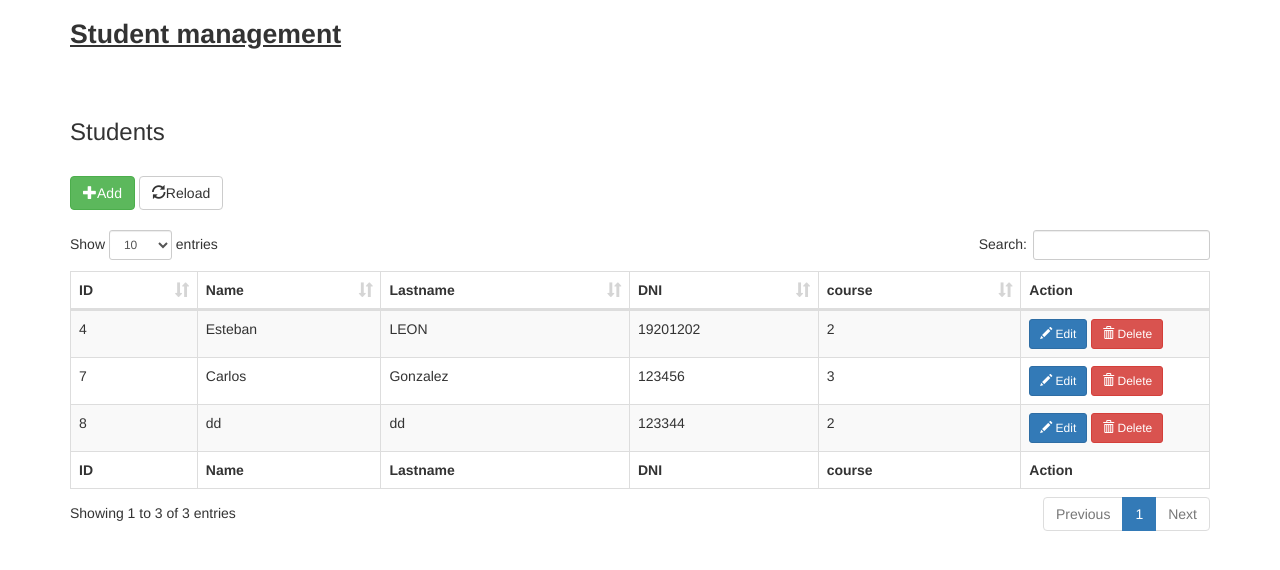
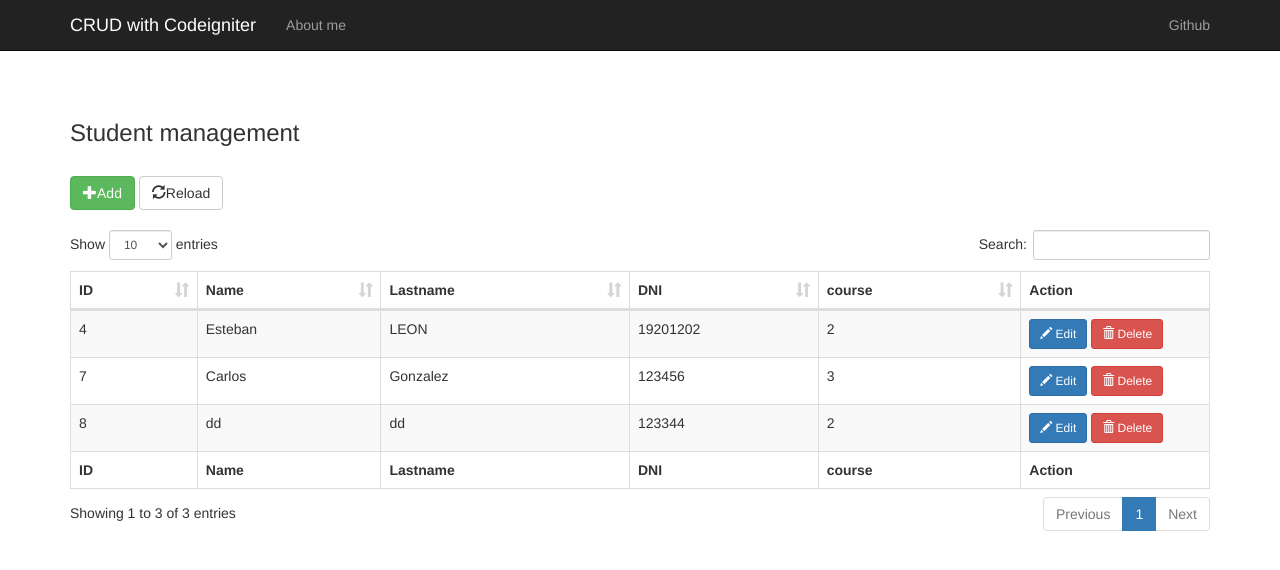
Before and after one commit to eleonsolar/crud-demo, a CodeIgniter app: page /crud-demo/ in a window 1280 px wide. Shown: the top 570 px of the page. Run offline with CodeIgniter, Linux system fonts and the light colour scheme; data comes from the database, SQL or seed files in the repository.

Commit message:
Update add nav bar and demo URL

```diff
--- a/application/views/estudiante/index.php
+++ b/application/views/estudiante/index.php
@@ -4,7 +4,7 @@
     <meta charset="utf-8">
     <meta http-equiv="X-UA-Compatible" content="IE=edge">
     <meta name="viewport" content="width=device-width, initial-scale=1">
-    <title>Student management web app </title>
+    <title>CRUD Student management</title>
     <link href="http://localhost/crud-demo/assets/bootstrap/css/bootstrap.min.css" rel="stylesheet">
     <link href="http://localhost/crud-demo/assets/datatables/css/dataTables.bootstrap.css" rel="stylesheet">
     <!-- HTML5 shim and Respond.js for IE8 support of HTML5 elements and media queries -->
@@ -16,11 +16,31 @@
     </head>
 <body>
 
-    <div class="container">
-        <h1 style="font-size:20pt;font-weight:bold;text-decoration:underline;">Student management</h1>
-        <br />
-        <br />
-        <h3>Students</h3>
+    <nav class="navbar navbar-inverse navbar-fixed-top">
+      <div class="container">
+        <div class="navbar-header">
+          <button type="button" class="navbar-toggle collapsed" data-toggle="collapse" data-target="#navbar" aria-expanded="false" aria-controls="navbar">
+            <span class="sr-only">Toggle navigation</span>
+            <span class="icon-bar"></span>
+            <span class="icon-bar"></span>
+            <span class="icon-bar"></span>
+          </button>
+          <a class="navbar-brand" style="color:#fff" href="http://localhost/crud-demo/">CRUD with Codeigniter</a>
+        </div>
+        <div id="navbar" class="collapse navbar-collapse">
+          <ul class="nav navbar-nav ">
+            <li><a href="http://eleonsolar.com">About me</a></li>
+          </ul>
+          <div class="nav navbar-nav navbar-right">
+            <li><a href="https://github.com/eleonsolar/crud-demo">Github</a></li>
+          </div>
+        </div><!--/.nav-collapse -->
+
+      </div>
+    </nav>
+
+    <div class="container" style="margin-top:100px">
+        <h3>Student management</h3>
         <br />
         <button class="btn btn-success" onclick="addEstudiante()"><i class="glyphicon glyphicon-plus"></i>Add</button>
         <button class="btn btn-default" onclick="reloadTable()"><i class="glyphicon glyphicon-refresh"></i>Reload</button>
@@ -182,7 +202,7 @@ function save()
                     $('[name="'+data.inputerror[i]+'"]').next().text(data.error_string[i]); //select span help-block class set text error string
                 }
             }
-            $('#btnSave').text('Guardar'); //change button text
+            $('#btnSave').text('Save'); //change button text
             $('#btnSave').attr('disabled',false); //set button enable
 
 
@@ -190,7 +210,7 @@ function save()
         error: function (jqXHR, textStatus, errorThrown)
         {
             alert('Error adding / update data');
-            $('#btnSave').text('Guardar'); //change button text
+            $('#btnSave').text('Save'); //change button text
             $('#btnSave').attr('disabled',false); //set button enable
 
         }
```
Also changed, not shown: README.es.md (+4 -0 lines), README.md.
